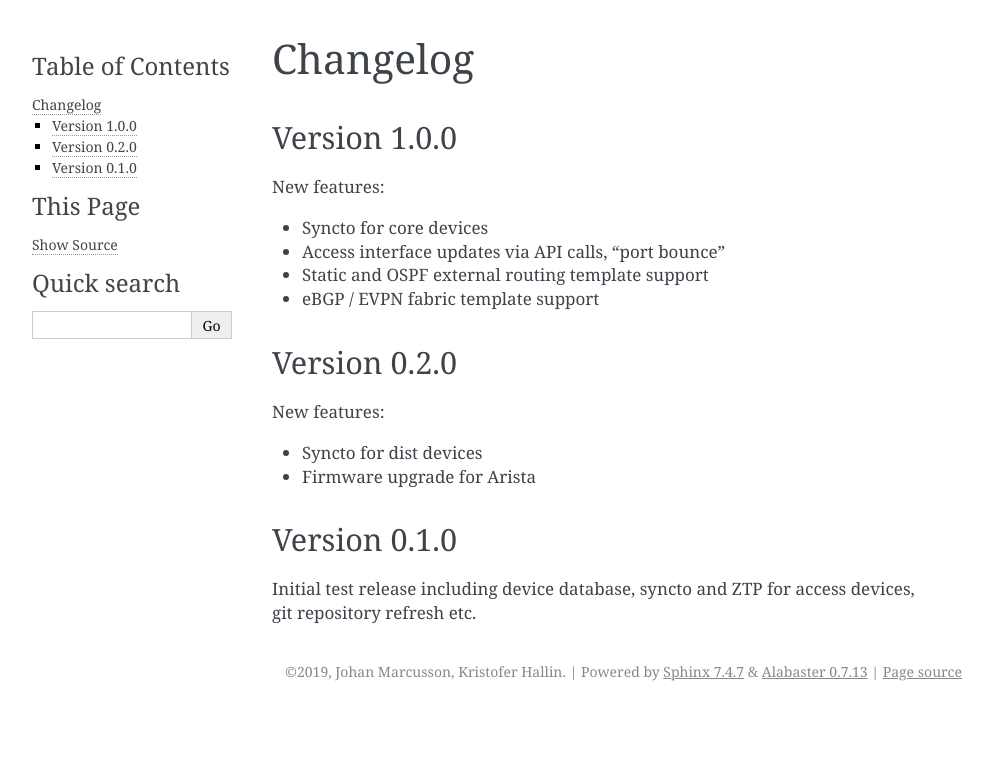
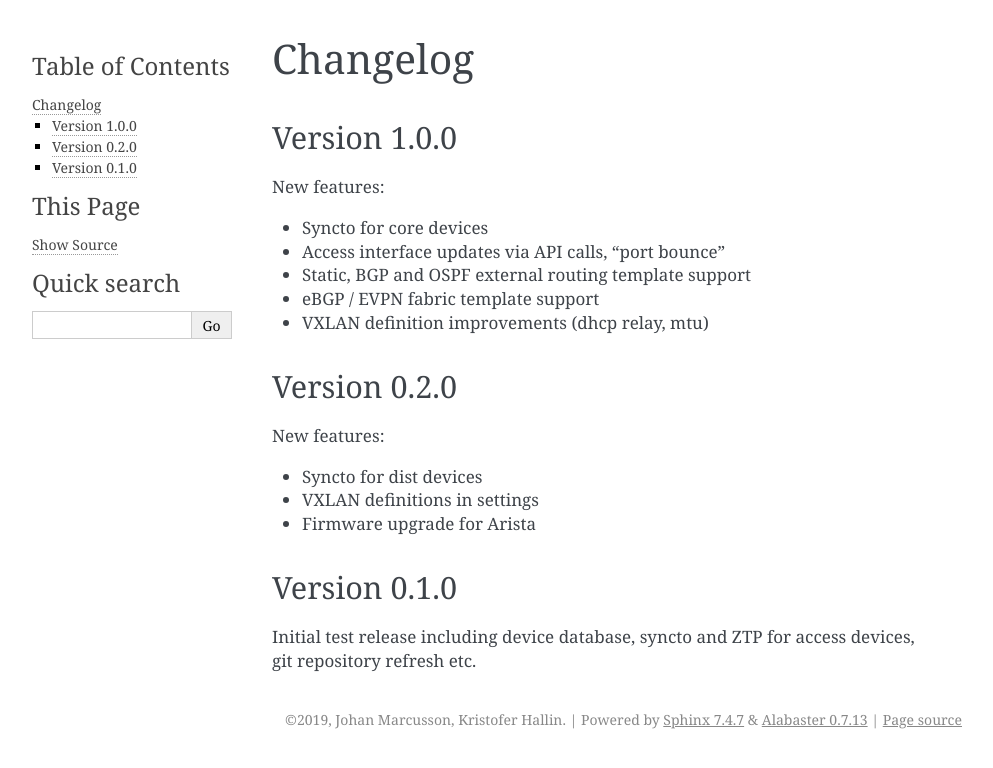
Before and after one commit to SUNET/cnaas-nms, a Sphinx documentation site: the page built from docs/changelog/index.rst, in a window 1280 px wide. Shown: the top 768 px of the page, without its empty margins (148-1141 px from the left). Built offline with Sphinx 7.4.7, drawn with Linux system fonts in a browser that asks for light colours.

Commit message:
Update changelog

```diff
--- a/docs/changelog/index.rst
+++ b/docs/changelog/index.rst
@@ -8,8 +8,9 @@ New features:
 
 - Syncto for core devices
 - Access interface updates via API calls, "port bounce"
-- Static and OSPF external routing template support
+- Static, BGP and OSPF external routing template support
 - eBGP / EVPN fabric template support
+- VXLAN definition improvements (dhcp relay, mtu)
 
 Version 0.2.0
 -------------
@@ -17,6 +18,7 @@ Version 0.2.0
 New features:
 
 - Syncto for dist devices
+- VXLAN definitions in settings
 - Firmware upgrade for Arista
 
 Version 0.1.0
```
